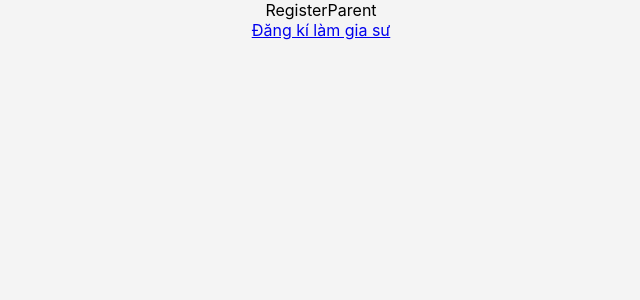
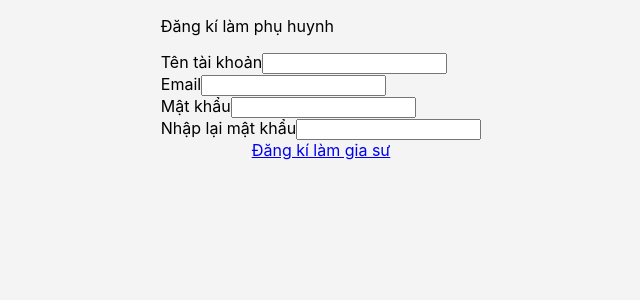
Before and after one commit to Hieucaohd/find-tutor-front-end, a React (Create React App) app: page /signup/parent in a window 1280 px wide. Shown: the top 300 px of the page, without its empty margins (319-959 px from the left). Built offline with nearby package versions, Linux system fonts and the light colour scheme.

Commit message:
fix register for parent

```diff
--- a/src/feature/register/components/RegisterParent/RegisterParent.jsx
+++ b/src/feature/register/components/RegisterParent/RegisterParent.jsx
@@ -1,14 +1,69 @@
-import React from 'react';
-import PropTypes from 'prop-types';
+import React, { useRef } from 'react';
+import { useForm } from 'react-hook-form';
 
 RegisterParent.propTypes = {
 
 };
 
 function RegisterParent(props) {
+    const {register, formState: { errors }, handleSubmit, watch} = useForm();
+    const password = useRef({});
+    password.current = watch("password", "");
+
+    const onSubmit = (data) => {
+
+    }
+
     return (
-        <div>
-            RegisterParent
+        <div className="register__parent">
+            <form className="register__parent__form" onSubmit={handleSubmit(onSubmit)}>
+                <p className="resgister__parent__form__title">Đăng kí làm phụ huynh</p>
+                <div className="register__parent__form__control">
+                    <label>Tên tài khoản</label>
+                    <input
+                        name="username"
+                        type="text"
+                        {...register("username", { required: true, minLength: 6})}
+                     />
+                    {errors.username && errors.username.type === "required" && <span>Cần nhập tên tài khoản</span>}
+                    {errors.username && errors.username.type === "minLength" && <span>Tên tài khoản cần ít nhất 6 kí tự</span>}
+                </div>
+                <div className="register__parent__form__control">
+                    <label>Email</label>
+                    <input
+                        name="email"
+                        type="email"
+                        {...register('email', {
+                            required: true,
+                            pattern: {
+                            value: /^(([^<>()[\]\\.,;:\s@"]+(\.[^<>()[\]\\.,;:\s@"]+)*)|(".+"))@((\[[0-9]{1,3}\.[0-9]{1,3}\.[0-9]{1,3}\.[0-9]{1,3}])|(([a-zA-Z\-0-9]+\.)+[a-zA-Z]{2,}))$/,
+                        }})}
+                    />
+                    {errors.email && <span>Nhập đúng email của bạn</span>}
+                </div>
+                <div className="register__parent__form__control">
+                    <label>Mật khẩu</label>
+                    <input
+                        name="password"
+                        type="password"
+                        {...register("password", { required: true, minLength: 6})}
+                    />
+                    {errors.password && errors.password.type === "required" && <span>Nhập mật khẩu</span>}
+                    {errors.password && errors.password.type === "minLength" && <span>Mật khẩu cần ít nhất 6 kí tự</span>}
+                </div>
+                <div className="register__parent__form__control">
+                    <label>Nhập lại mật khẩu</label>
+                    <input
+                        name="repassword"
+                        type="password"
+                        {...register("repassword", {
+                            validate: value =>
+                            value === password.current || "The passwords do not match"
+                        })}
+                    />
+                    {errors.repassword && <span>Mật khẩu không trùng khớp</span>}
+                </div>
+            </form>
         </div>
     );
 }
```
